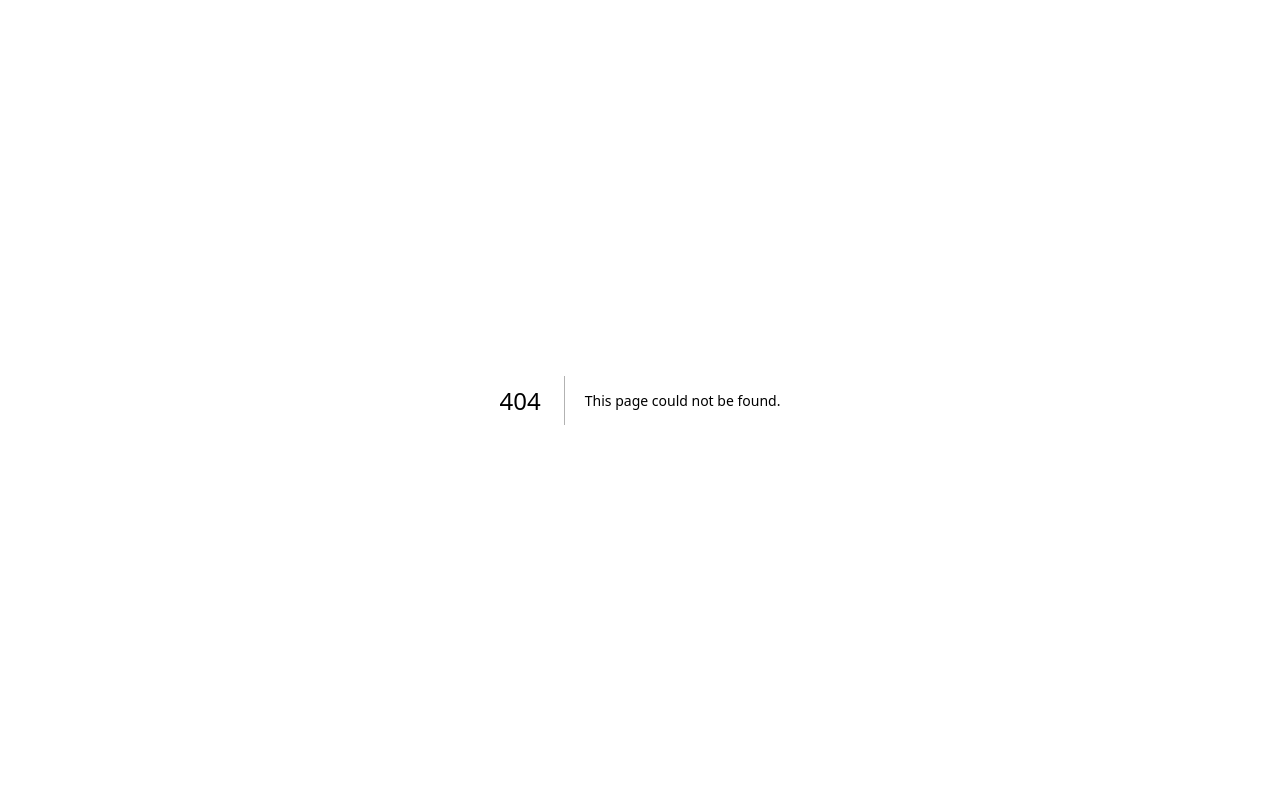
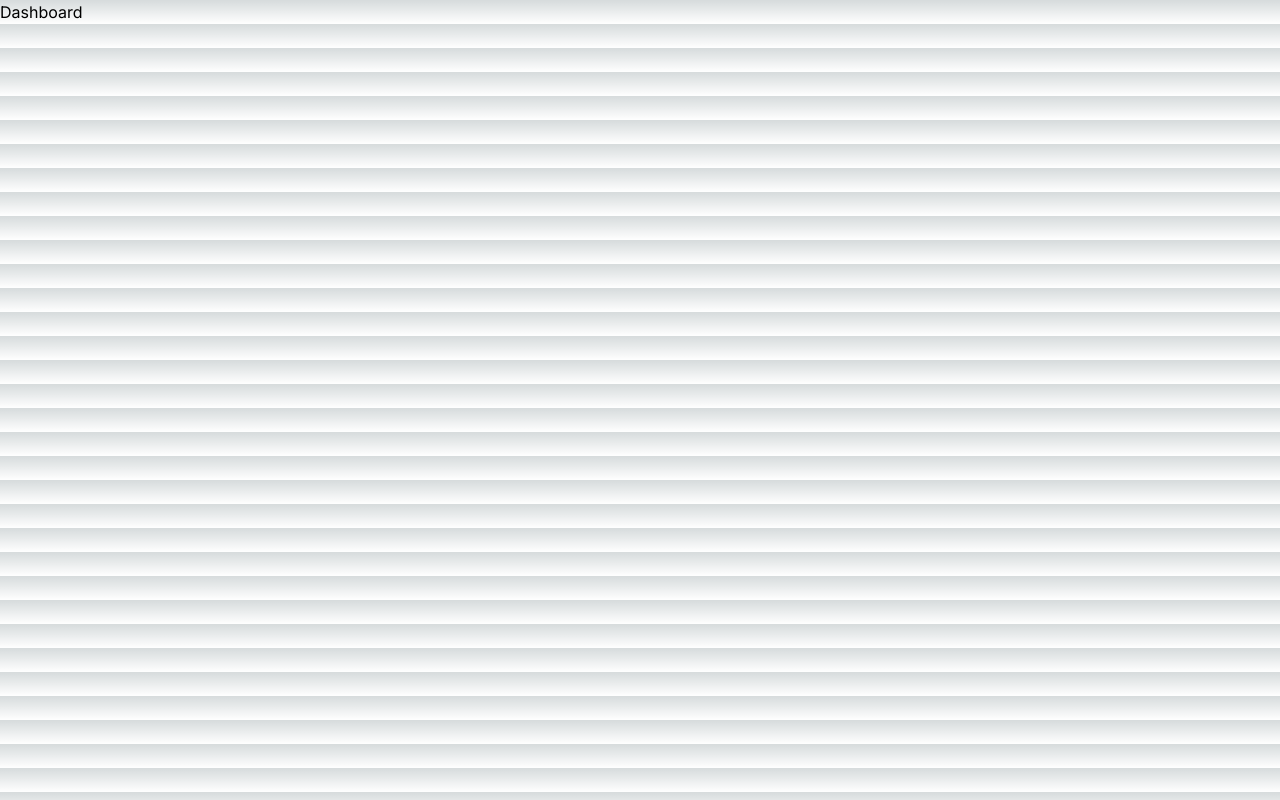
Before and after one commit to Mlodovico/feedev, a Next.js app: page /dashboard in a window 1280 px wide. Before the commit this address had no page. Built offline with nearby package versions, Linux system fonts and the light colour scheme.

Commit message:
feature: dashboard screen

```diff
--- /dev/null
+++ b/src/app/dashboard/page.tsx
@@ -0,0 +1,9 @@
+
+
+export default function Dashboard() {
+    return (
+        <div>
+            <h1>Dashboard</h1>
+        </div>
+    );
+}
```
